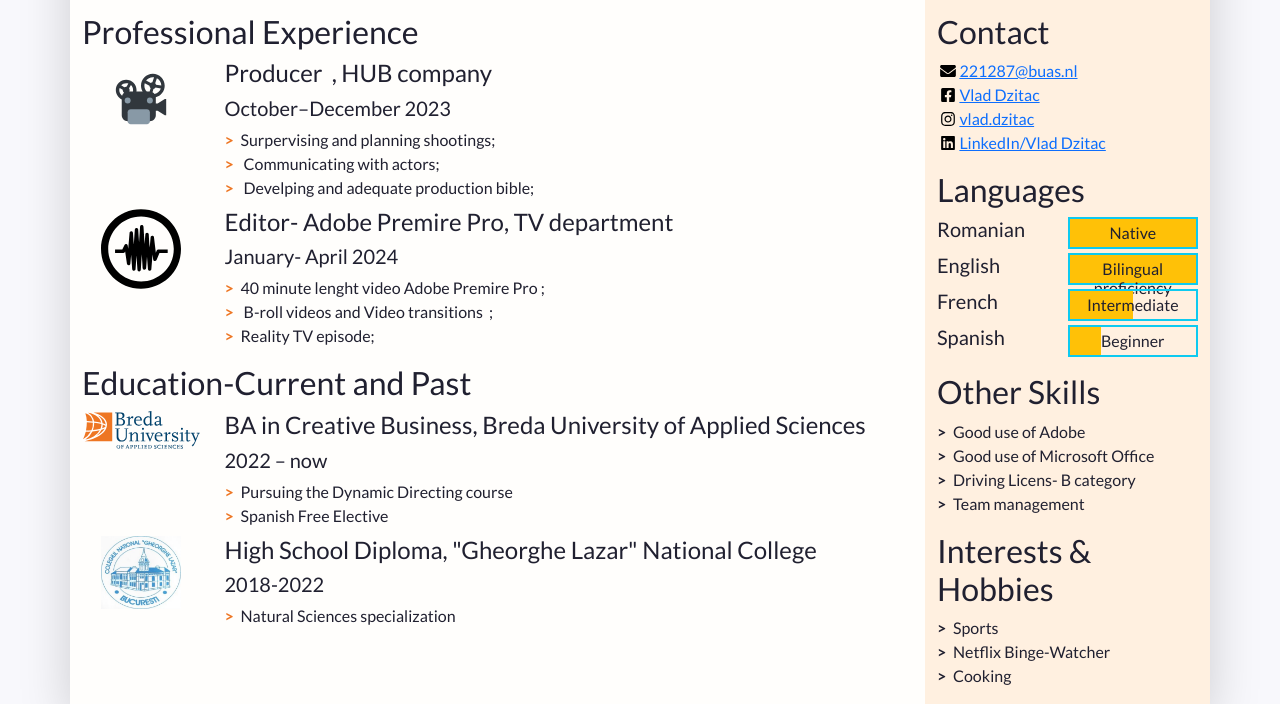
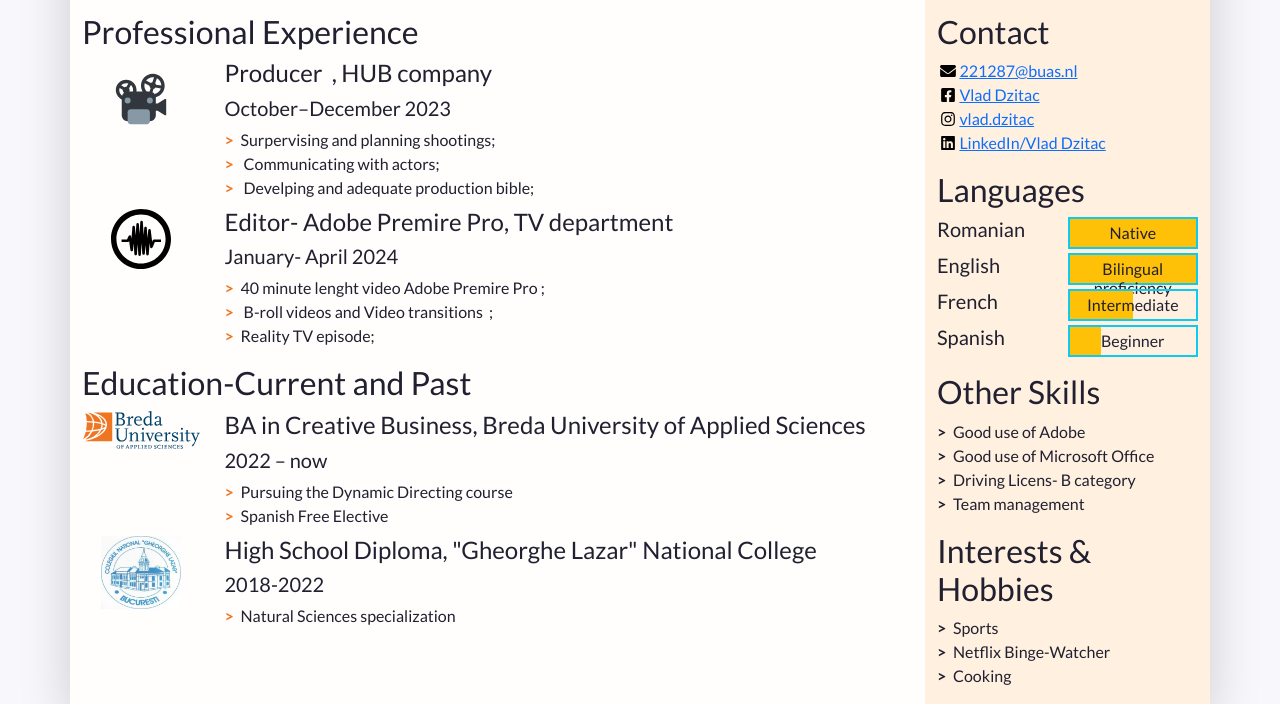
Before and after one commit to vladdzitac/221287indassignment, a plain HTML site: page index.html in a window 1280 px wide. Shown: the part 184-888 px from the top of the page. Drawn offline with nearby package versions, Linux system fonts and the light colour scheme.

Commit message:
width editor

```diff
--- a/index.html
+++ b/index.html
@@ -99,7 +99,7 @@
               <li class="biography-item row mb-2">
                 <div class="logo-container col-3 col-sm-2 col-md-3 col-lg-2">
                 <!-- We're using a grid inside a grid so we can align logos and text -->
-                  <img class="biography-logo mw-100 d-block mx-auto" src="images/employers/editor.svg" alt="Company logo" width="80">
+                  <img class="biography-logo mw-100 d-block mx-auto" src="images/employers/editor.svg" alt="Company logo" width="60">
                 </div>
                 <div class="biography-contents col-9 col-sm-10 col-md-9 col-lg-10">
                   <h4>Editor- Adobe Premire Pro, TV department</h4>
```
Also changed, not shown: 1 other file.
